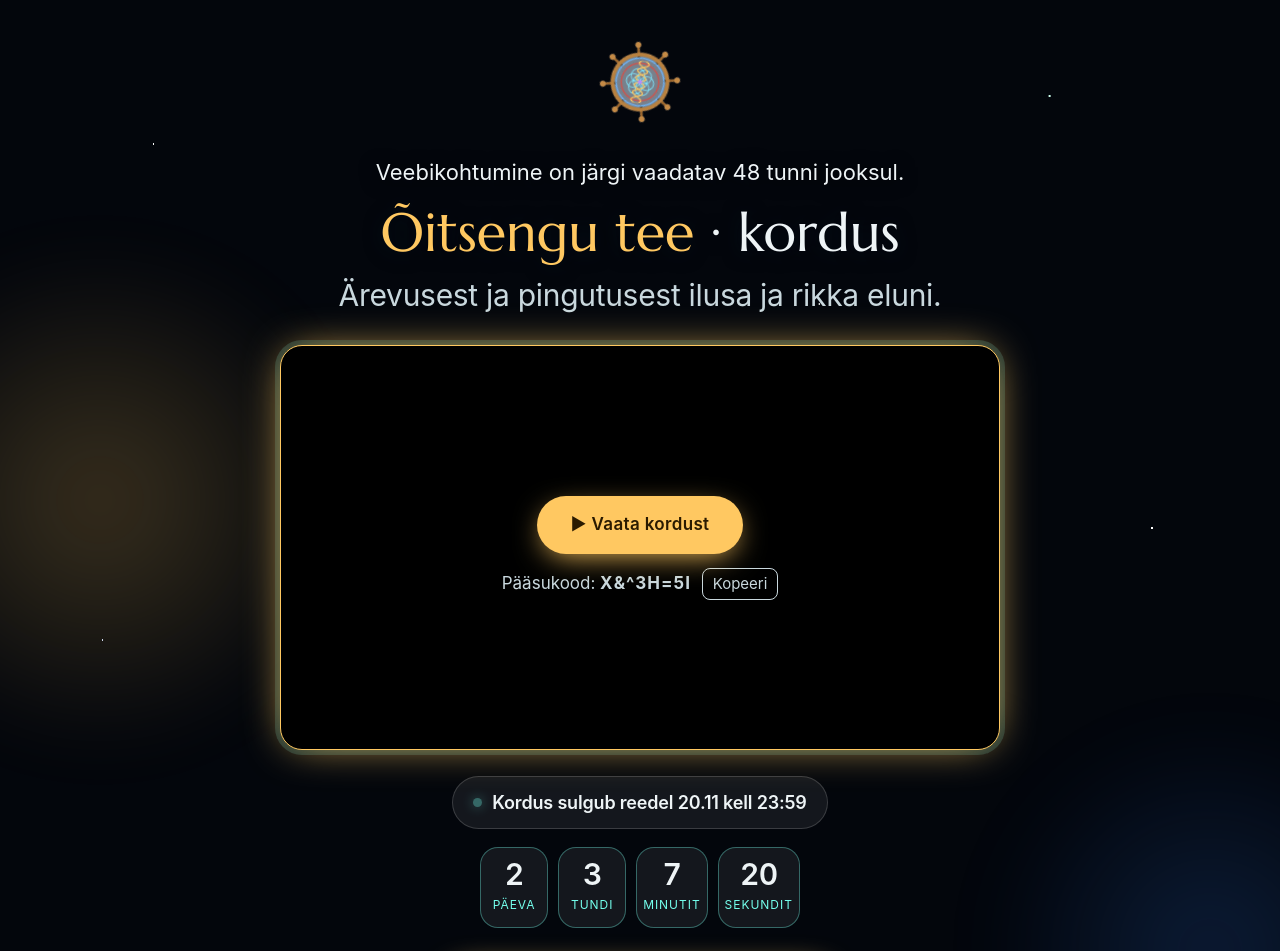
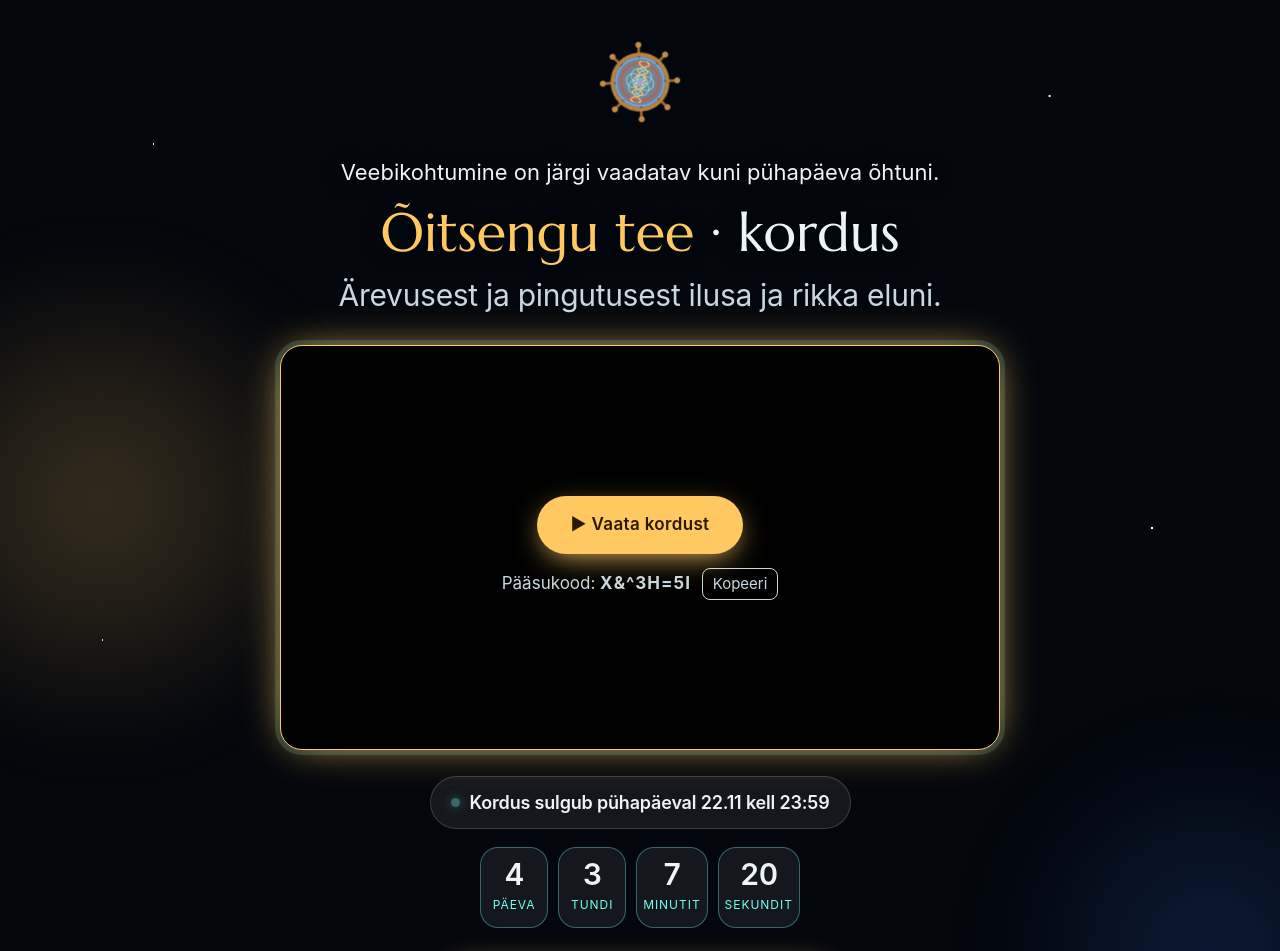
Before and after one commit to elukompass/elukompass.github.io, a plain HTML site: page webinar/kordus.html in a window 1280 px wide. Shown: the top 951 px of the page. Drawn offline with Linux system fonts and the light colour scheme.

Commit message:
Replay open until Sun 22.11 23:59
Co-Authored-By: Claude Opus 5.5 <noreply@anthropic.com>

```diff
--- a/webinar/kordus.html
+++ b/webinar/kordus.html
@@ -95,12 +95,12 @@ body>section:nth-of-type(odd){background:linear-gradient(180deg,rgba(14,28,48,0)
 body>section:first-of-type{background:linear-gradient(180deg,rgba(14,28,48,0) 0,rgba(14,28,48,.1) 60px,rgba(14,28,48,.38) 160px,rgba(14,28,48,.38) calc(100% - 90px),rgba(14,28,48,0))!important}
 body>section:nth-of-type(even){background:linear-gradient(180deg,rgba(60,30,90,0) 0,rgba(60,30,90,.10) 90px,rgba(60,30,90,.10) calc(100% - 90px),rgba(60,30,90,0))!important}
 </style></head><body><div id="sky"></div><div class="glow g1"></div><div class="glow g2"></div><main class="pg"><div class="symw" role="img" aria-label="Floreo"><img class="sym-o" src="symbol.png" alt=""><img class="sym-i" src="symbol.png" alt=""></div>
-<p class="kick">Veebikohtumine on järgi vaadatav 48 tunni jooksul.</p>
+<p class="kick">Veebikohtumine on järgi vaadatav kuni pühapäeva õhtuni.</p>
 <h1><span class="g">Õitsengu tee</span> · kordus</h1>
 <p class="sub">Ärevusest ja pingutusest ilusa ja rikka eluni.</p>
 <div class="player" id="rv" style="display:flex;flex-direction:column;align-items:center;justify-content:center;gap:14px;text-align:center;padding:28px"><a class="btn" href="https://us02web.zoom.us/rec/share/rV0EvkAFox_OZHwJaacorzx72o7ETVVnhHZcQQM-3PUPWoI5bs7JLZXpEAhjoPpS.CF8x6SLL7scFJKgZ" target="_blank" rel="noopener">▶ Vaata kordust</a><span style="font-size:17px">Pääsukood: <b id="pc" style="letter-spacing:1px">X&amp;^3H=5I</b> <button type="button" onclick="navigator.clipboard&&navigator.clipboard.writeText('X&^3H=5I');this.textContent='Kopeeritud ✓'" style="margin-left:6px;font:inherit;font-size:15px;padding:4px 10px;border-radius:8px;border:1px solid currentColor;background:transparent;color:inherit;cursor:pointer">Kopeeri</button></span></div>
-<div class="when" style="margin-top:26px"><i></i><span>Kordus sulgub reedel 20.11 kell 23:59</span></div>
+<div class="when" style="margin-top:26px"><i></i><span>Kordus sulgub pühapäeval 22.11 kell 23:59</span></div>
 <div class="cd on" id="cd"><div><b id="cdd">0</b><span>päeva</span></div><div><b id="cdh">0</b><span>tundi</span></div><div><b id="cdm">0</b><span>minutit</span></div><div><b id="cds">0</b><span>sekundit</span></div></div>
 <div class="stack"><a class="btn" href="pakkumine.html">Vaata pakkumist</a></div>
 </main>
-<script>(function(){var $=function(x){return document.getElementById(x)};document.documentElement.setAttribute("data-theme","dark");var T=Date.UTC(2026,10,20,21,59);function t(){var s=Math.floor((T-Date.now())/1000);if(s<0)s=0;$("cdd").textContent=Math.floor(s/86400);$("cdh").textContent=Math.floor(s%86400/3600);$("cdm").textContent=Math.floor(s%3600/60);$("cds").textContent=s%60}t();setInterval(t,1000)})();</script><footer class="ft"><span class="fb">Floreo</span><span class="fl"><a href="../tingimused.html#privaatsus">Privaatsus</a><span>·</span><a href="../tingimused.html#muugitingimused">Müügitingimused</a><span>·</span><a href="mailto:kaidi@kaidikarilaid.com">Kontakt</a></span></footer><script src="../assets/kontakt.js"></script></body></html>
+<script>(function(){var $=function(x){return document.getElementById(x)};document.documentElement.setAttribute("data-theme","dark");var T=Date.UTC(2026,10,22,21,59);function t(){var s=Math.floor((T-Date.now())/1000);if(s<0)s=0;$("cdd").textContent=Math.floor(s/86400);$("cdh").textContent=Math.floor(s%86400/3600);$("cdm").textContent=Math.floor(s%3600/60);$("cds").textContent=s%60}t();setInterval(t,1000)})();</script><footer class="ft"><span class="fb">Floreo</span><span class="fl"><a href="../tingimused.html#privaatsus">Privaatsus</a><span>·</span><a href="../tingimused.html#muugitingimused">Müügitingimused</a><span>·</span><a href="mailto:kaidi@kaidikarilaid.com">Kontakt</a></span></footer><script src="../assets/kontakt.js"></script></body></html>
```
